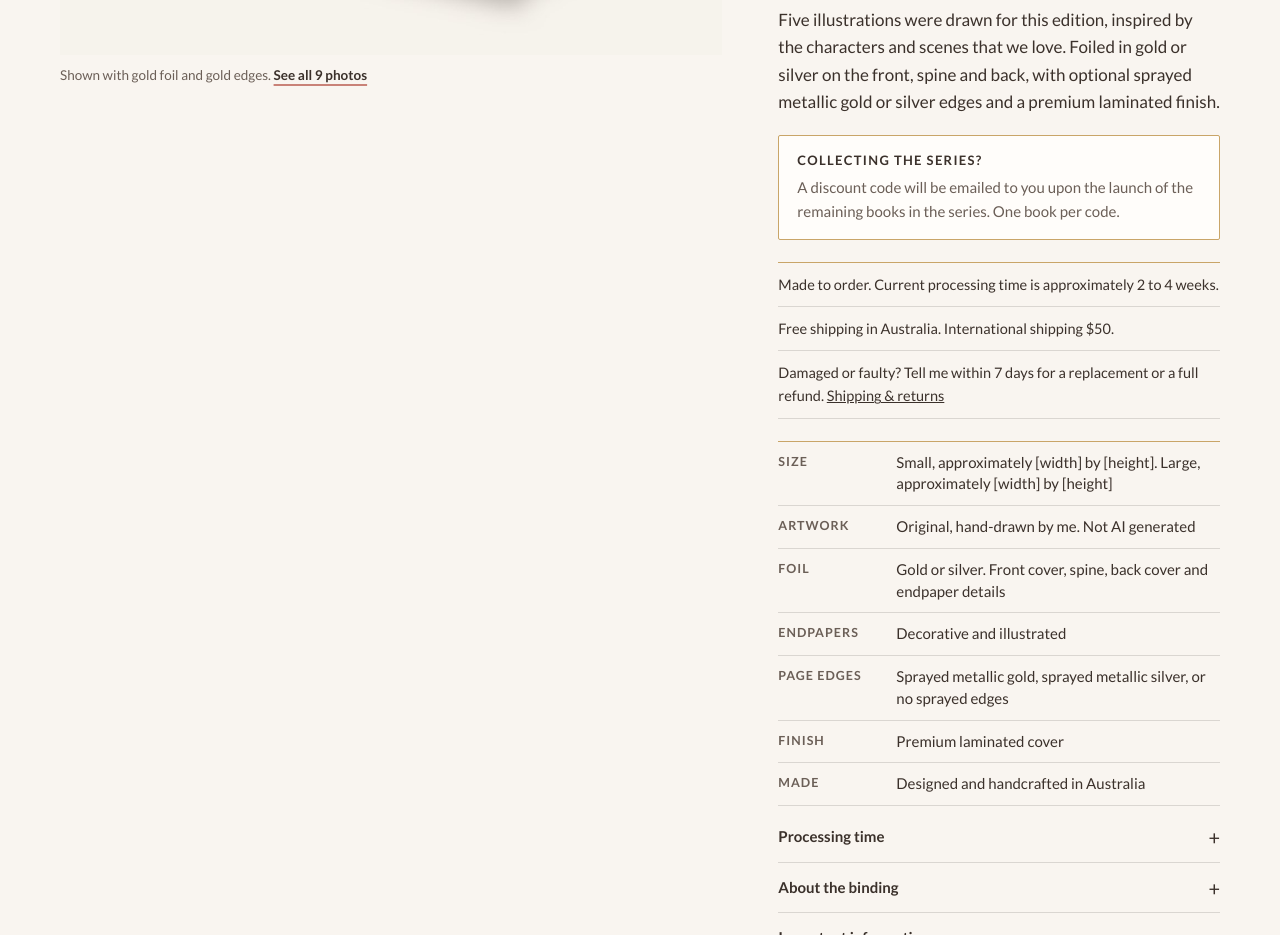
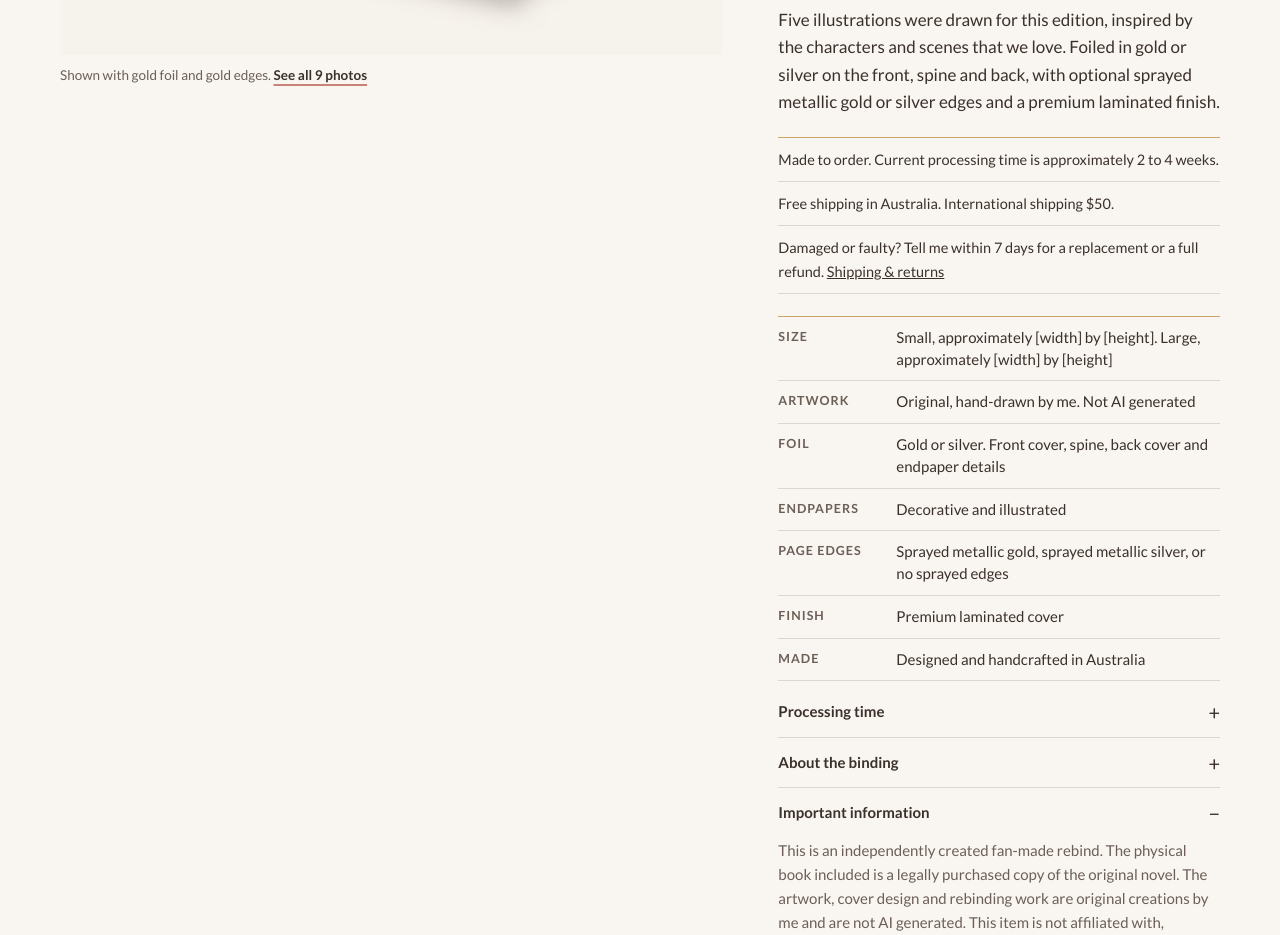
Before and after one commit to the-service-edit/gold, a plain HTML site: page fourth-wing/fourth-wing.html in a window 1280 px wide. Shown: the part 920-1855 px from the top of the page. Drawn offline with Linux system fonts and the light colour scheme.

Commit message:
Fourth Wing preview: remove the series discount-code box
Mel asked to take "Collecting the series? A discount code will be emailed..."
off the Fourth Wing product page.

Co-Authored-By: Claude Opus 5.5 <noreply@anthropic.com>
Claude-Session: https://claude.ai/code/session_01JNj2JeV1op9fCap833hcdS

```diff
--- a/fourth-wing/fourth-wing.html
+++ b/fourth-wing/fourth-wing.html
@@ -86,11 +86,6 @@ details[open] summary::after{content:"\2212"}
 <p style="margin: 10px 0 0; font-size: 13.5px; color: #6B5F57">or 4 interest-free payments of <span data-afterpay="">A$32.50</span> with Afterpay</p>
 
 <p style="margin: 22px 0 0; max-width: 38em">Five illustrations were drawn for this edition, inspired by the characters and scenes that we love. Foiled in gold or silver on the front, spine and back, with optional sprayed metallic gold or silver edges and a premium laminated finish.</p>
-
-<div style="margin-top: 20px; padding: 16px 18px; background: #FFFDFA; border: 1px solid #C9A568; border-radius: 2px">
-<p style="margin: 0; font: 700 13px/1.3 'Lato', Arial, sans-serif; letter-spacing: .1em; text-transform: uppercase">Collecting the series?</p>
-<p style="margin: 6px 0 0; font-size: 15px; color: #6B5F57">A discount code will be emailed to you upon the launch of the remaining books in the series. One book per code.</p>
-</div>
 
 <ul style="list-style: none; margin: 22px 0 0; padding: 0; border-top: 1px solid #C9A568; font-size: 14.5px">
 <li style="padding: 10px 0; border-bottom: 1px solid rgba(59,49,43,.16)">Made to order. Current processing time is approximately 2 to 4 weeks.</li>
```
